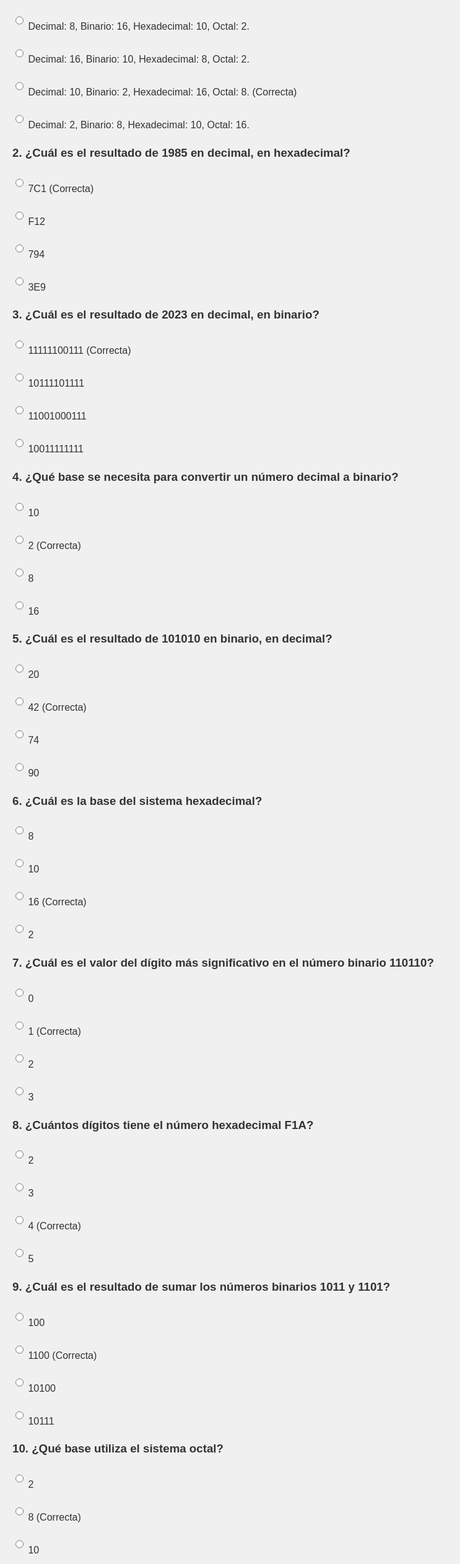
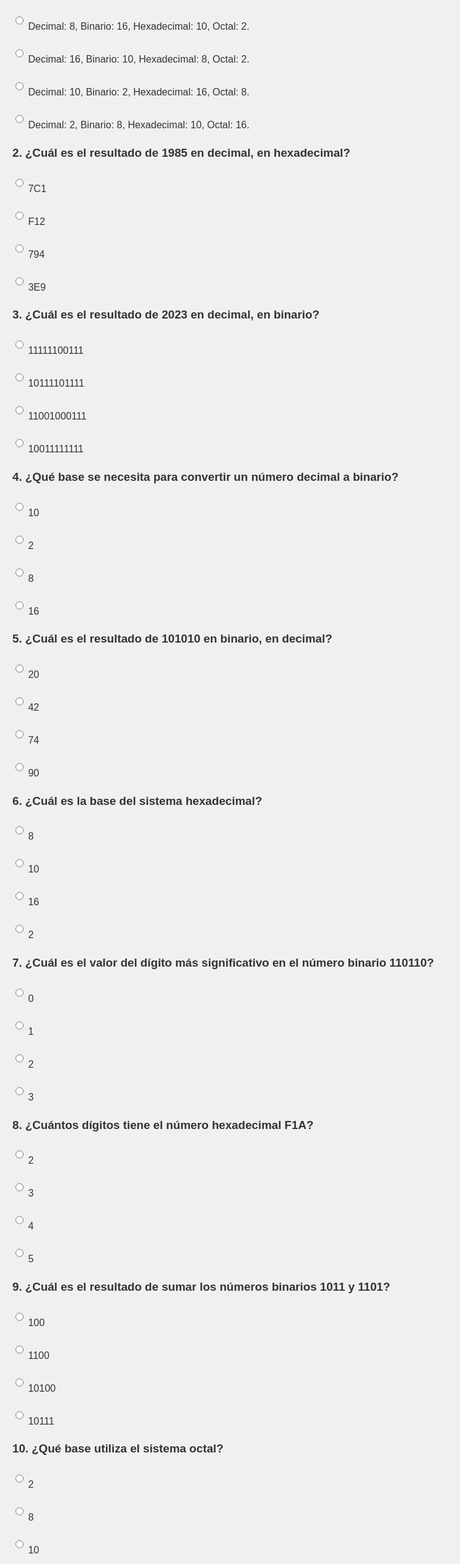
Before and after one commit to Cristian1667/borrador-proecto-1.index.html, a plain HTML site: page index.html in a window 1280 px wide. Shown: the part 1147-3671 px from the top of the page at 62% size, without its empty margins (0-743 px from the left). Drawn offline with Linux system fonts and the light colour scheme.

Commit message:
Update index.html

```diff
--- a/index.html
+++ b/index.html
@@ -350,7 +350,7 @@
         </label>
         <label class="answer-option">
             <input type="radio" name="question1" value="Decimal: 10, Binario: 2, Hexadecimal: 16, Octal: 8." class="correct-answer">
-            Decimal: 10, Binario: 2, Hexadecimal: 16, Octal: 8. (Correcta)
+            Decimal: 10, Binario: 2, Hexadecimal: 16, Octal: 8.
         </label>
         <label class="answer-option">
             <input type="radio" name="question1" value="Decimal: 2, Binario: 8, Hexadecimal: 10, Octal: 16.">
@@ -365,7 +365,7 @@
     <form id="question2-form">
         <label class="answer-option">
             <input type="radio" name="question2" value="7C1" class="correct-answer">
-            7C1 (Correcta)
+            7C1
         </label>
         <label class="answer-option">
             <input type="radio" name="question2" value="F12">
@@ -388,7 +388,7 @@
     <form id="question3-form">
         <label class="answer-option">
             <input type="radio" name="question3" value="11111100111" class="correct-answer">
-            11111100111 (Correcta)
+            11111100111
         </label>
         <label class="answer-option">
             <input type="radio" name="question3" value="10111101111">
@@ -415,7 +415,7 @@
         </label>
         <label class="answer-option">
             <input type="radio" name="question4" value="2" class="correct-answer">
-            2 (Correcta)
+            2
         </label>
         <label class="answer-option">
             <input type="radio" name="question4" value="8">
@@ -438,7 +438,7 @@
         </label>
         <label class="answer-option">
             <input type="radio" name="question5" value="42" class="correct-answer">
-            42 (Correcta)
+            42
         </label>
         <label class="answer-option">
             <input type="radio" name="question5" value="74">
@@ -465,7 +465,7 @@
         </label>
         <label class="answer-option">
             <input type="radio" name="question6" value="16" class="correct-answer">
-            16 (Correcta)
+            16
         </label>
         <label class="answer-option">
             <input type="radio" name="question6" value="2">
@@ -484,7 +484,7 @@
         </label>
         <label class="answer-option">
             <input type="radio" name="question7" value="1" class="correct-answer">
-            1 (Correcta)
+            1
         </label>
         <label class="answer-option">
             <input type="radio" name="question7" value="2">
@@ -511,7 +511,7 @@
         </label>
         <label class="answer-option">
             <input type="radio" name="question8" value="4" class="correct-answer">
-            4 (Correcta)
+            4
         </label>
         <label class="answer-option">
             <input type="radio" name="question8" value="5">
@@ -530,7 +530,7 @@
         </label>
         <label class="answer-option">
             <input type="radio" name="question9" value="1100" class="correct-answer">
-            1100 (Correcta)
+            1100
         </label>
         <label class="answer-option">
             <input type="radio" name="question9" value="10100">
@@ -553,7 +553,7 @@
         </label>
         <label class="answer-option">
             <input type="radio" name="question10" value="8" class="correct-answer">
-            8 (Correcta)
+            8
         </label>
         <label class="answer-option">
             <input type="radio" name="question10" value="10">
@@ -580,7 +580,12 @@
                 "7C1", // Respuesta pregunta 2
                 "11111100111", // Respuesta pregunta 3
                 "2", // Respuesta pregunta 4
-                "Gottfried Wilhelm Leibniz" // Respuesta pregunta 5
+                "Gottfried Wilhelm Leibniz", // Respuesta pregunta 5
+                "16", // Respuesta pregunta 6
+                "1", // Respuesta pregunta 7
+                "4", // Respuesta pregunta 8
+                "1100", // Respuesta pregunta 9
+                "8", // Respuesta pregunta 10
             ];
 
             var resultadoHTML = "<h2>Resultados:</h2>";
```
